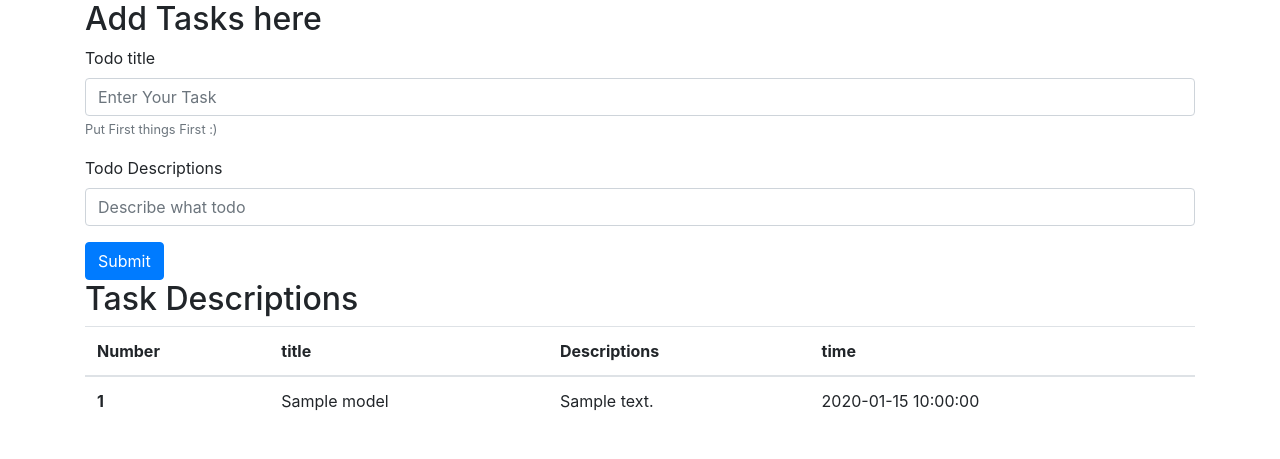
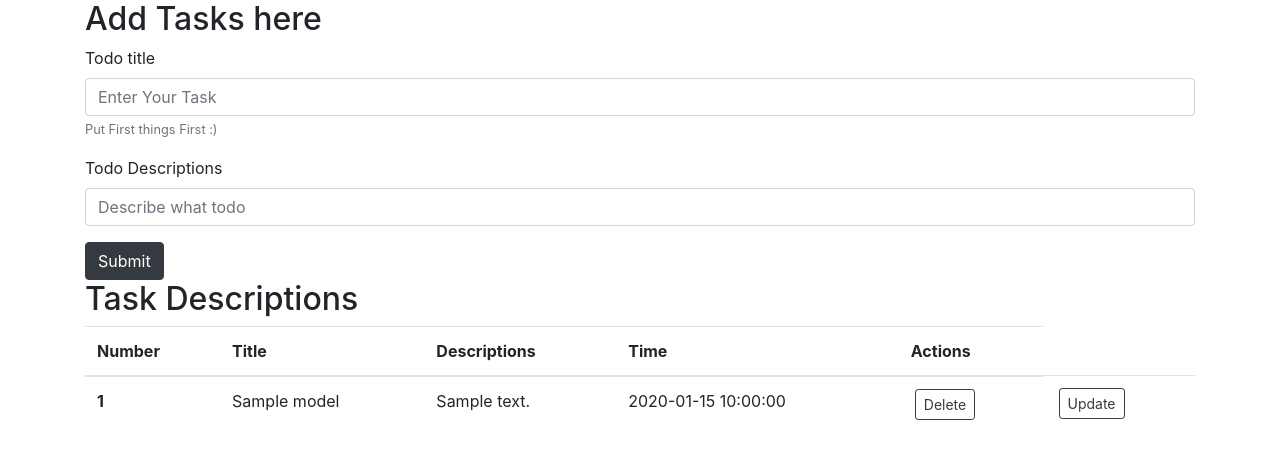
Before and after one commit to Ctoic/Task-Manager, a Flask app: page / in a window 1280 px wide. Shown: the part 56-515 px from the top of the page. Run offline with Flask 3, Linux system fonts and the light colour scheme; tables that the repository leaves empty hold one stand-in row (values such as "Sample post").

Commit message:
update and delete functions added

```diff
--- a/app.py
+++ b/app.py
@@ -33,10 +33,29 @@
     return render_template('index.html', alltodo=alltodo)
 
 # @route is a decorator which tells the app which URL should call the associated function
-@app.route('/show')
-def Products():
-    alltodo= TodoModel.query.all()
-    return ('Products')
+@app.route('/update/<int:id>', methods=['GET', 'POST'])
+def update(id):
+    if request.method == 'POST':
+        title = request.form['title']
+        desc = request.form['desc']
+        todo = TodoModel.query.filter_by(id=id).first()
+        todo.title = title
+        todo.desc = desc
+        db.session.add(todo)
+        db.session.commit()
+        return redirect(url_for('Home'))
+    todo = TodoModel.query.filter_by(id=id).first()
+    return render_template('update.html', todo=todo)
+
+@app.route('/delete/<int:id>')
+
+def delete(id):
+    todo = TodoModel.query.filter_by(id=id).first()
+    db.session.delete(todo)
+    db.session.commit()
+    return redirect(url_for('Home'))
+
+
 
 
 
--- a/templates/index.html
+++ b/templates/index.html
@@ -86,50 +86,80 @@
       </div>
     </nav>
 
-    <div class= 'container' mb-3>
-      <h2> Add Tasks here  </h2>
+    <div class="container" mb-3>
+      <h2>Add Tasks here</h2>
       <form action="/" method="POST">
         <div class="mb-3">
           <label for="title">Todo title</label>
-          <input type="text" class="form-control" name="title"id="title" aria-describedby="emailHelp" placeholder="Enter Your Task">
-          <small id="emailHelp" class="form-text text-muted">Put First things First :)</small>
+          <input
+            type="text"
+            class="form-control"
+            name="title"
+            id="title"
+            aria-describedby="emailHelp"
+            placeholder="Enter Your Task"
+          />
+          <small id="emailHelp" class="form-text text-muted"
+            >Put First things First :)</small
+          >
         </div>
         <div class="mb-3">
           <label for="desc">Todo Descriptions</label>
-          <input type="text" class="form-control" name= "desc" id="desc" placeholder="Describe what todo">
+          <input
+            type="text"
+            class="form-control"
+            name="desc"
+            id="desc"
+            placeholder="Describe what todo"
+          />
         </div>
-        <button type="submit" class="btn btn-primary">Submit</button>
+        <button type="submit" class="btn btn-dark">Submit</button>
       </form>
-
     </div>
 
     <div class="container mb-3">
-      <h2 > Task Descriptions</h2>
+      <h2>Task Descriptions</h2>
 
       <table class="table">
         <thead>
           <tr>
             <th scope="col">Number</th>
-            <th scope="col">title</th>
+            <th scope="col">Title</th>
             <th scope="col">Descriptions</th>
-            <th scope="col">time</th>
+            <th scope="col">Time</th>
+            <th scope="col">Actions</th>
           </tr>
         </thead>
         <tbody>
-          {%
-            for todo in alltodo
-          %}
+          {% if alltodo|length==0%}
+              NO RECORD FOUND
+          {%else%}
+          {% for todo in alltodo %}
           <tr>
             <th scope="row">{{loop.index}}</th>
             <td>{{todo.title}}</td>
             <td>{{todo.desc}}</td>
             <td>{{todo.date_created}}</td>
+            <td>
+              <a
+                href="/delete/{{todo.id}}"
+                class="btn btn-outline-dark btn-sm mx-1"
+                >Delete</a
+              >
+            </td>
+            <td>
+              <a
+                href="/update/{{todo.id}}"
+                class="btn btn-outline-dark btn-sm mx-1"
+                >Update</a
+              >
+            </td>
           </tr>
           {% endfor %}
-
+          {% endif %}
         </tbody>
       </table>
-      </div>
+    </div>
     <!-- Optional JavaScript -->
     <!-- jQuery first, then Popper.js, then Bootstrap JS -->
     <script
```
Also changed, not shown: instance/todo.db, templates/update.html (added).
